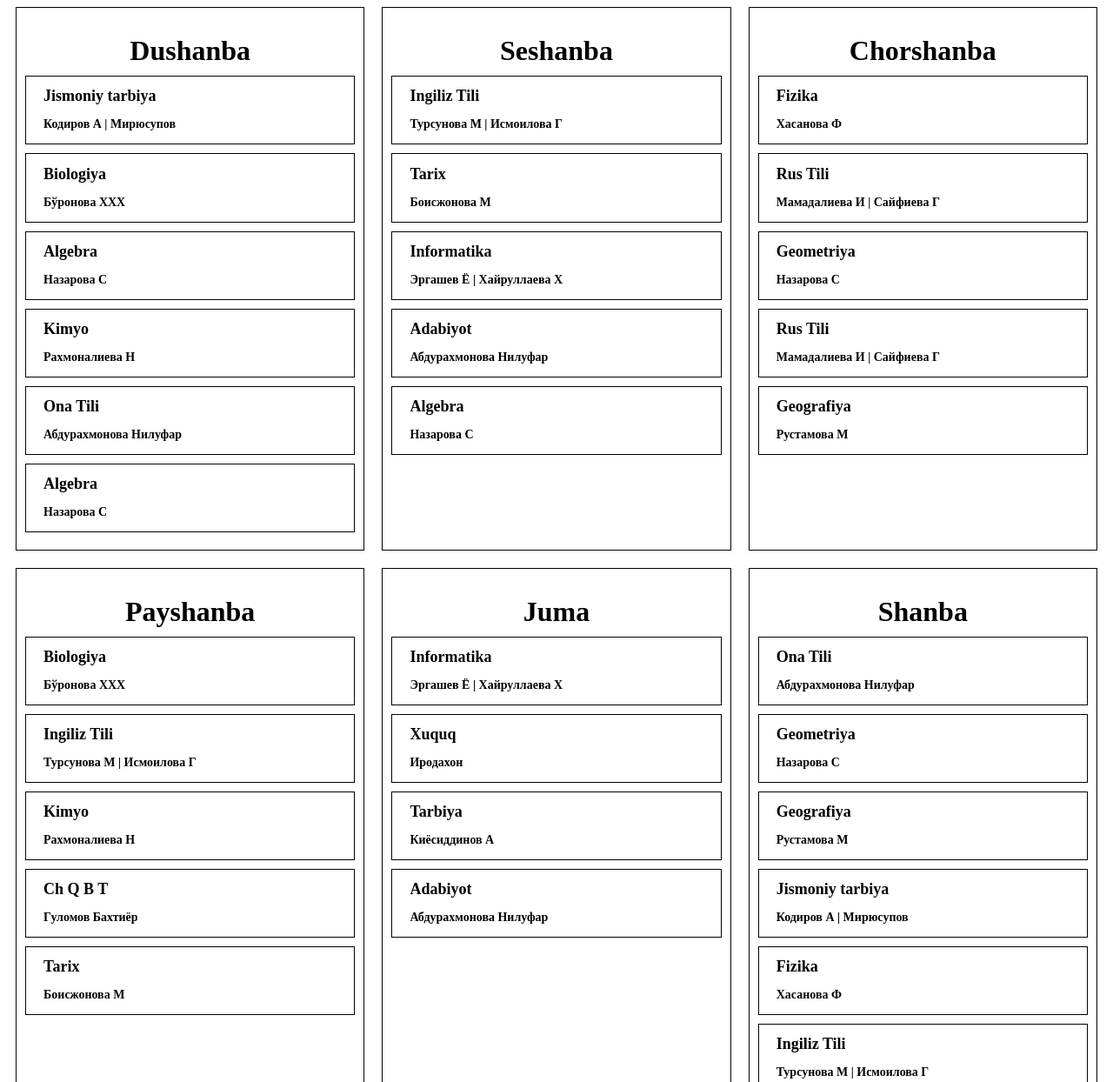
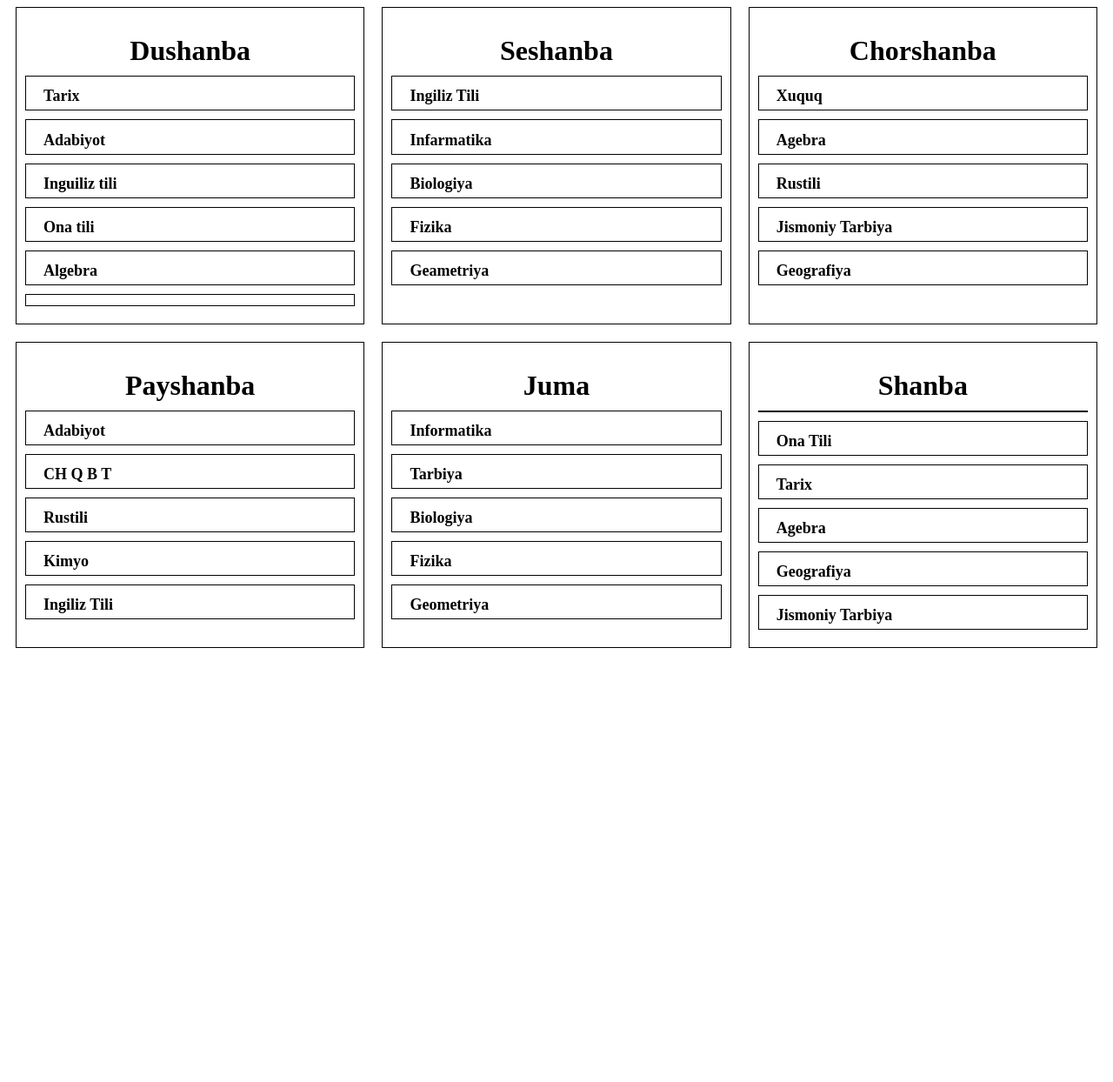
Before and after one commit to MurodjonMamadaliyev/dars-jadvali, a plain HTML site: page index.html in a window 1280 px wide. Shown: the top 1244 px of the page at 87% size. After the commit the page ends 800 px from the top, so only its background shows below. Drawn offline with Linux system fonts and the light colour scheme.

Commit message:
Update index.html

```diff
--- a/index.html
+++ b/index.html
@@ -14,174 +14,115 @@
         <div class="duyshanba">
             <h1>Dushanba</h1>
             <div class="soat-1">
-                <h1>Jismoniy tarbiya</h1>
-
-                <h3>Кодиров А | Мирюсупов</h3>
+                <h1>Tarix</h1>
             </div>
             <div class="soat-2">
-                <h1>Biologiya</h1>
-
-                <h3>Бўронова ХХХ</h3>
+                <h1>Adabiyot</h1>
             </div>
             <div class="soat-3">
-                <h1>Algebra</h1>
-
-                <h3>Назарова С</h3>
+                <h1>Inguiliz tili</h1>
             </div>
             <div class="soat-4">
-                <h1>Kimyo</h1>
-
-                <h3>Рахмоналиева Н</h3>
+                <h1>Ona tili</h1>
             </div>
             <div class="soat-5">
-                <h1>Ona Tili</h1>
-
-                <h3>Абдурахмонова Нилуфар</h3>
+                <h1>Algebra</h1>
             </div>
             <div class="soat-6">
-                <h1>Algebra</h1>
-
-                <h3>Назарова С</h3>
+                <h1></h1>
             </div>
         </div>
         <div class="seshanba">
             <h1>Seshanba</h1>
             <div class="soat-1">
                 <h1>Ingiliz Tili</h1>
-
-                <h3>Турсунова М | Исмоилова Г</h3>
             </div>
             <div class="soat-2">
-                <h1>Tarix</h1>
-
-                <h3>Боисжонова М</h3>
+                <h1>Infarmatika</h1>
             </div>
             <div class="soat-3">
-                <h1>Informatika</h1>
-
-                <h3>Эргашев Ё | Хайруллаева Х</h3>
+                <h1>Biologiya</h1>
             </div>
             <div class="soat-4">
-                <h1>Adabiyot</h1>
-
-                <h3>Абдурахмонова Нилуфар</h3>
+                <h1>Fizika</h1>
             </div>
             <div class="soat-5">
-                <h1>Algebra</h1>
-
-                <h3>Назарова С</h3>
+                <h1>Geametriya</h1>
             </div>
         </div>
         <div class="choshanba">
             <h1>Chorshanba</h1>
             <div class="soat-1">
-                <h1>Fizika</h1>
-
-                <h3>Хасанова Ф</h3>
+                <h1>Xuquq</h1>
             </div>
             <div class="soat-2">
-                <h1>Rus Tili</h1>
-
-                <h3>Мамадалиева И | Сайфиева Г</h3>
+                <h1>Agebra</h1>
             </div>
             <div class="soat-3">
-                <h1>Geometriya</h1>
-
-                <h3>Назарова С</h3>
+                <h1>Rustili</h1>
             </div>
             <div class="soat-4">
-                <h1>Rus Tili</h1>
-
-                <h3>Мамадалиева И | Сайфиева Г</h3>
+                <h1>Jismoniy Tarbiya</h1>
             </div>
             <div class="soat-5">
                 <h1>Geografiya</h1>
-
-                <h3>Рустамова М</h3>
             </div>
         </div>
         <div class="payshanba">
             <h1>Payshanba</h1>
             <div class="soat-1">
-                <h1>Biologiya</h1>
-
-                <h3>Бўронова ХХХ</h3>
+                <h1>Adabiyot</h1>
             </div>
             <div class="soat-2">
-                <h1>Ingiliz Tili</h1>
-
-                <h3>Турсунова М | Исмоилова Г</h3>
+                <h1>CH Q B T</h1>
             </div>
             <div class="soat-3">
-                <h1>Kimyo</h1>
-
-                <h3>Рахмоналиева Н</h3>
+                <h1>Rustili</h1>
             </div>
             <div class="soat-4">
-                <h1>Ch Q B T</h1>
-
-                <h3>Гуломов Бахтиёр</h3>
+                <h1>Kimyo</h1>
             </div>
             <div class="soat-5">
-                <h1>Tarix</h1>
-
-                <h3>Боисжонова М</h3>
+                <h1>Ingiliz Tili</h1>
             </div>
         </div>
         <div class="juma">
             <h1>Juma</h1>
             <div class="soat-1">
                 <h1>Informatika</h1>
-
-                <h3>Эргашев Ё | Хайруллаева Х</h3>
             </div>
             <div class="soat-2">
-                <h1>Xuquq</h1>
-
-                <h3>Иродахон</h3>
+                <h1>Tarbiya</h1>
             </div>
             <div class="soat-3">
-                <h1>Tarbiya</h1>
-
-                <h3>Киёсиддинов А</h3>
+                <h1>Biologiya</h1>
             </div>
             <div class="soat-4">
-                <h1>Adabiyot</h1>
-
-                <h3>Абдурахмонова Нилуфар</h3>
+                <h1>Fizika</h1>
+            </div>
+            <div class="soat-5">
+                <h1>Geometriya</h1>
             </div>
         </div>
         <div class="shanba">
             <h1>Shanba</h1>
             <div class="soat-1">
-                <h1>Ona Tili</h1>
-
-                <h3>Абдурахмонова Нилуфар</h3>
+                <h1Kimyo</h1>
             </div>
             <div class="soat-2">
-                <h1>Geometriya</h1>
-
-                <h3>Назарова С</h3>
+                <h1>Ona Tili</h1>
             </div>
             <div class="soat-3">
-                <h1>Geografiya</h1>
-
-                <h3>Рустамова М</h3>
+                <h1>Tarix</h1>
             </div>
             <div class="soat-4">
-                <h1>Jismoniy tarbiya</h1>
-
-                <h3>Кодиров А | Мирюсупов</h3>
+                <h1>Agebra</h1>
             </div>
             <div class="soat-5">
-                <h1>Fizika</h1>
-
-                <h3>Хасанова Ф</h3>
+                <h1>Geografiya</h1>
             </div>
             <div class="soat-6">
-                <h1>Ingiliz Tili</h1>
-
-                <h3>Турсунова М | Исмоилова Г</h3>
+                <h1>Jismoniy Tarbiya</h1>
             </div>
         </div>
     </div>
```
